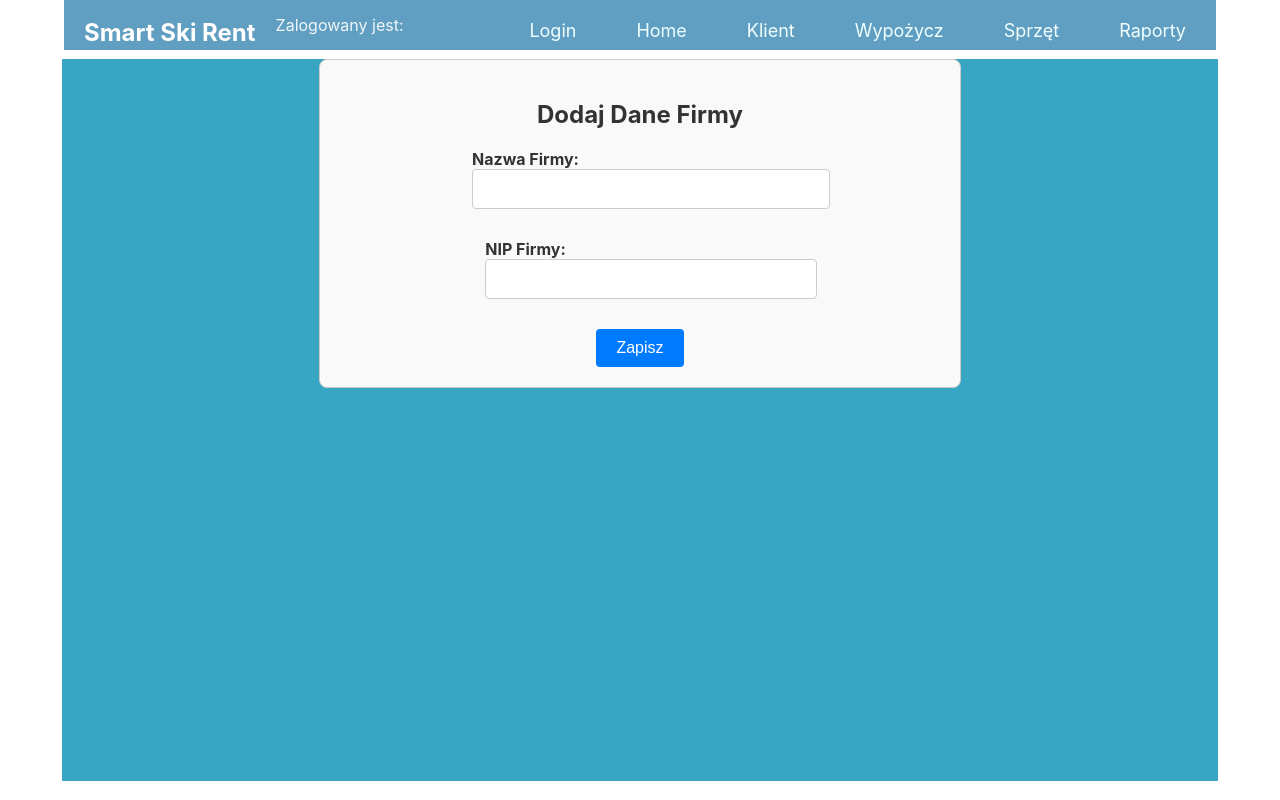
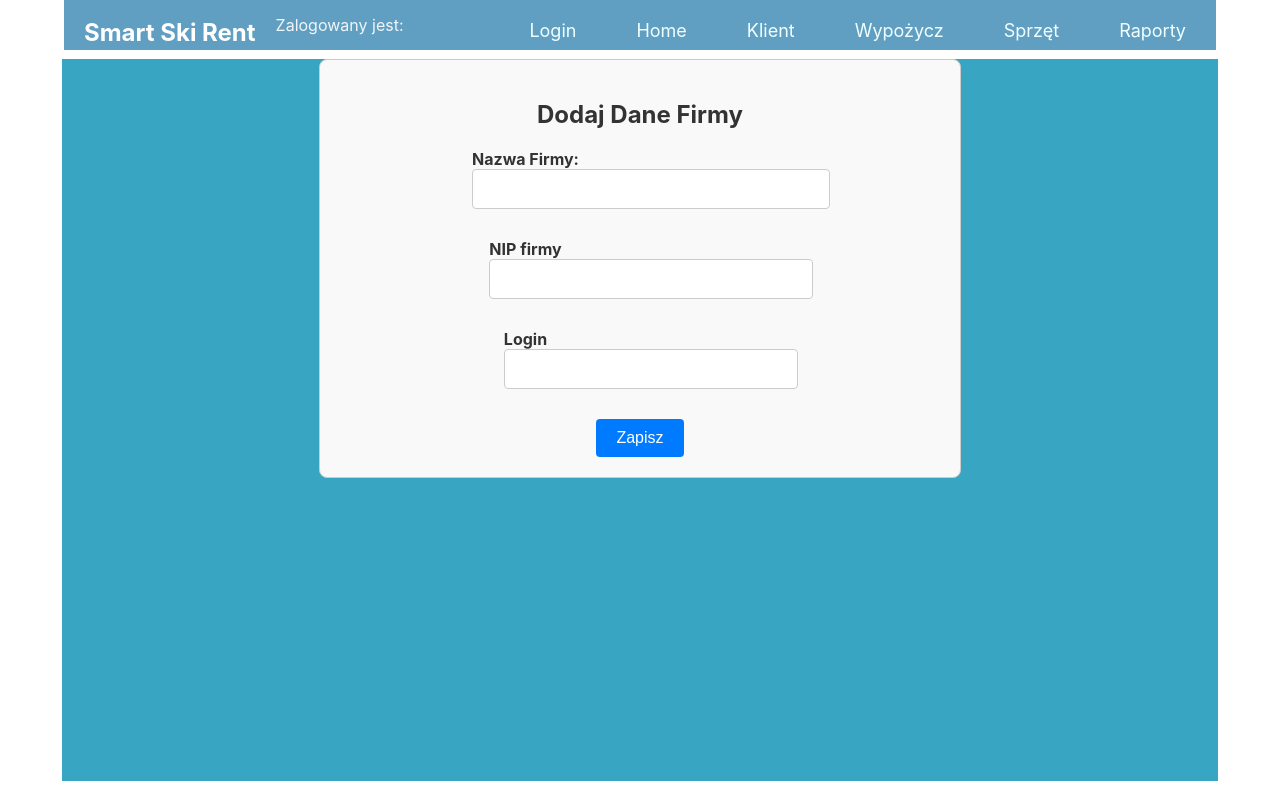
Before and after one commit to GrzegorzPulawski/Smart_Ski_Rent_2024, a React (Create React App) app in the folder frontend/: page /companySave in a window 1280 px wide. Built offline with nearby package versions, Linux system fonts and the light colour scheme.

Commit message:
Task-17-findCompanyByNameFrontend

```diff
--- a/frontend/src/components/company/CompanySave.js
+++ b/frontend/src/components/company/CompanySave.js
@@ -2,9 +2,10 @@ import React, { useState } from 'react';
 import connection from "../../axios";
 import classes from "./CompanySave.module.css";
 
-const CompanyForm = () => {
+const CompanySave = () => {
     const [companyName, setCompanyName] = useState('');
     const [companyNIP, setCompanyNIP] = useState('');
+    const [nameUserCompany, setNameUserCompany]  = useState('');
     const [error, setError] = useState('');
     const [success, setSuccess] = useState('');
 
@@ -15,6 +16,7 @@ const CompanyForm = () => {
             const response = await connection.post('/api/company/save', {
                 companyName,
                 companyNIP,
+                nameUserCompany,
             });
 
             // Zaktualizuj stan sukcesu
@@ -42,7 +44,7 @@ const CompanyForm = () => {
                     />
                 </div>
                 <div className={classes.FormGroup}>
-                    <label htmlFor="companyNIP">NIP Firmy:</label>
+                    <label htmlFor="companyNIP">NIP firmy</label>
                     <input
                         type="number"
                         id="companyNIP"
@@ -52,7 +54,17 @@ const CompanyForm = () => {
                         required
                     />
                 </div>
-
+                <div className={classes.FormGroup}>
+                    <label htmlFor="companyNIP">Login</label>
+                    <input
+                        type="text"
+                        id="nameUserCompany"
+                        value={nameUserCompany}
+                        onChange={(e) => setNameUserCompany(e.target.value)}
+                        className={classes.Input}
+                        required
+                    />
+                </div>
                 <button type="submit" className={classes.Button}>Zapisz</button>
             </form>
             {error && <p className={classes.Error}>{error}</p>}
@@ -61,4 +73,4 @@ const CompanyForm = () => {
     );
 };
 
-export default CompanyForm;
+export default CompanySave;
--- a/frontend/src/components/login/Login.js
+++ b/frontend/src/components/login/Login.js
@@ -7,6 +7,7 @@ import classes from "./Login.module.css";
 const Login = () => {
     const [appUserName, setAppUserName] = useState('');
     const [password, setPassword] = useState('');
+    const [nameUser, setNameUser] = useState('');  // Nowe pole
     const navigate = useNavigate();
     const [error, setError] = useState('')
     const [successMessage, setSuccesMessage] = useState('');
@@ -18,6 +19,7 @@ const Login = () => {
         // Przechowywanie danych logowania w localStorage
         localStorage.setItem('username', appUserName);
         localStorage.setItem('password', password);
+        localStorage.setItem('nameUser', nameUser);
 
         connection.post("/api/appusers/login", {appUserName, password})
             .then(response => {
@@ -73,6 +75,14 @@ const Login = () => {
                     required
                     className={classes.InputField}
                 />
+                <input
+                    type="text"
+                    value={nameUser}
+                    onChange={(e) => setNameUser(e.target.value)}  // Obsługa pola nameUser
+                    placeholder="Wprowadź nazwę użytkownika"
+                    required
+                    className={classes.InputField}
+                />
                 <button type="submit" className={classes.SubmitButton}>Zaloguj się</button>
                 {error && <p className={classes.ErrorText}>{error}</p>}
                 <Col>
--- a/frontend/src/components/renting/DisplayRentalAgreement.js
+++ b/frontend/src/components/renting/DisplayRentalAgreement.js
@@ -3,9 +3,20 @@ import { Grid } from "@mui/material";
 import moment from "moment";
 import classes from "./DisplayRentalAgreement.module.css";
 import {Button} from "react-bootstrap";
+import {useState, useEffect} from "react";
 
 function DisplayRentalAgreement({ renting }) {
     console.log("Dane wypożyczenia:", renting);
+
+    const [companyData, setCompanyData] = useState({});
+
+    useEffect(() => {
+        // Pobieranie danych firmy z localStorage, jeśli nie są jeszcze dostępne
+        const storedCompanyData = JSON.parse(localStorage.getItem('companyData'));
+        if (storedCompanyData) {
+            setCompanyData(storedCompanyData);
+        }
+    }, []);
 
 
 
@@ -19,8 +30,8 @@ function DisplayRentalAgreement({ renting }) {
             </Grid>
             <Grid item xs={12}>Została zawarta z datą: {dateRentingFormat} godzina.</Grid>
             <Grid item xs={12}>Na wypożyczenie sprzętu zimowego</Grid>
-            <Grid item xs={12}>Od firmy: {renting.companyName|| "N/A"}</Grid>
-            <Grid item xs={12}>która ma NIP: {renting.companyNIP || "N/A"} </Grid>
+            <Grid item xs={12}>Od firmy: {companyData.companyName|| "N/A"}</Grid>
+            <Grid item xs={12}>która ma NIP: {companyData.companyNIP || "N/A"} </Grid>
             <Grid item xs={12}>Klient Pani/Pan: {renting.firstName} {renting.lastName}</Grid>
             <Grid item xs={12}>Nr telefonu kontaktowego: {renting.phoneNumber}</Grid>
             <Grid item xs={12}>Nr dowodu: {renting.identityCard}</Grid>
--- a/frontend/src/components/renting/RentalAgreement.js
+++ b/frontend/src/components/renting/RentalAgreement.js
@@ -1,9 +1,9 @@
-import React, { useState, useEffect } from "react";
-import classes from "./RentalAgreement.module.css";
-import { Button, Form, Alert } from "react-bootstrap";
+
+import React, { useEffect, useState } from 'react';
+import { useLocation } from 'react-router-dom';
+import { Alert } from 'react-bootstrap'; // Assuming you're using react-bootstrap
+import DisplayRentalAgreement from './DisplayRentalAgreement'; // Import your display component
 import connection from "../../axios";
-import DisplayRentalAgreement from "./DisplayRentalAgreement"; // Import the display component
-import { useLocation } from "react-router-dom"; // Hook to get passed state
 
 function RentalAgreement() {
     const [rentingShow, setRentingShow] = useState(null); // To store renting data
@@ -28,7 +28,7 @@ function RentalAgreement() {
 
     useEffect(() => {
         // Pobierz ID umowy z przekazanego state i pobierz dane umowy
-        const rentingId = location.state?.rentingId;
+        const { rentingId } = location.state || {}; // Destructure with fallback to prevent error
         if (rentingId) {
             fetchRentalAgreement(rentingId);
         } else {
```
